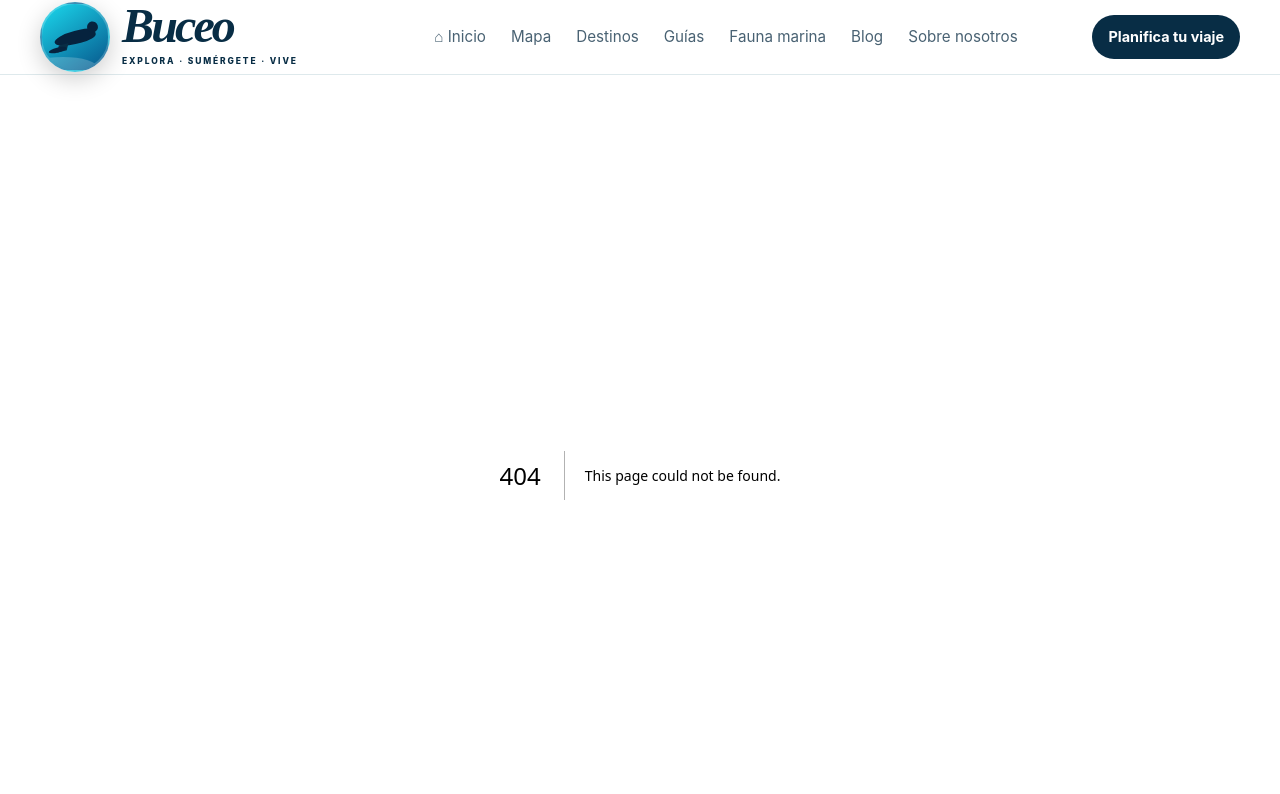
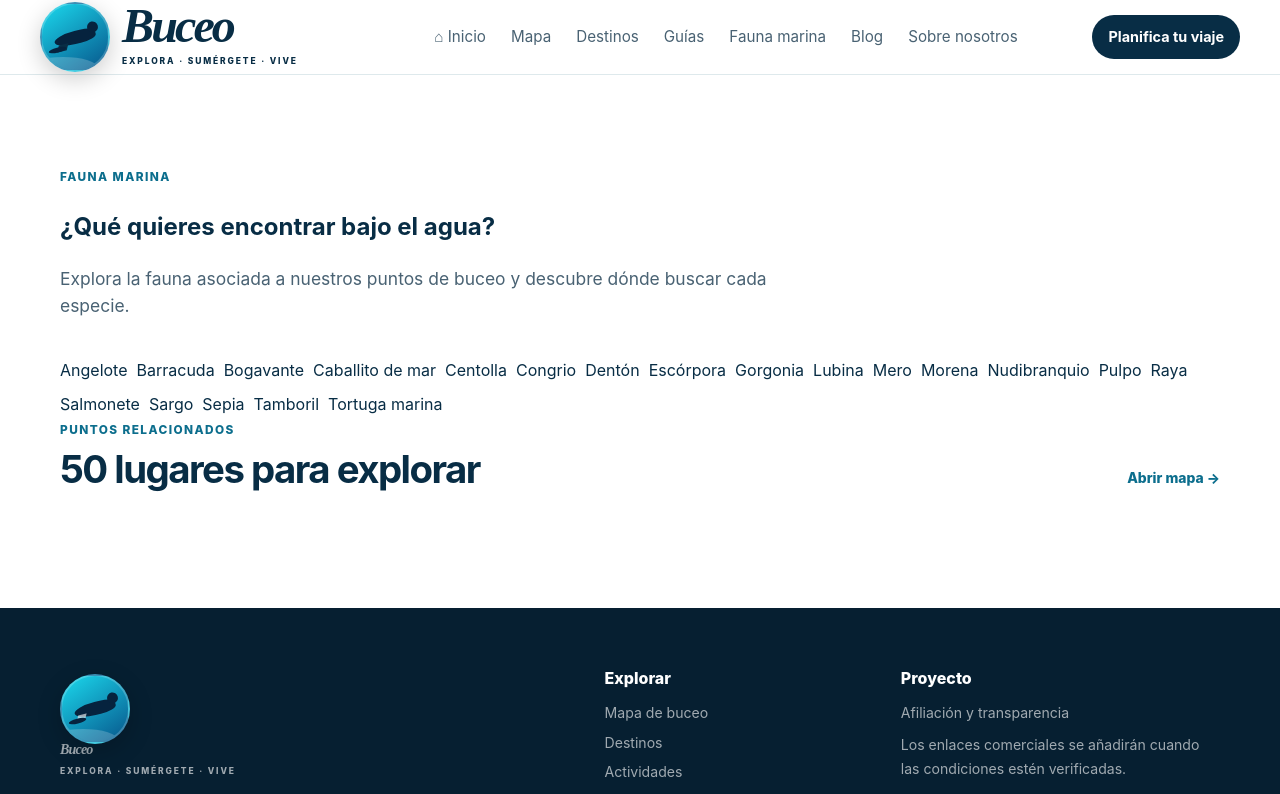
Before and after one commit to poldoria6-droi/buceo, a Next.js app: page /fauna in a window 1280 px wide. Before the commit this address had no page. Shown: the top 794 px of the page. Built offline with nearby package versions, Linux system fonts and the light colour scheme.

Commit message:
feat: add marine fauna landing page

```diff
--- /dev/null
+++ b/app/fauna/page.tsx
@@ -0,0 +1,4 @@
+import Link from "next/link";
+import { faunaList, diveSites } from "@/data/dive-sites";
+export const metadata={title:"Fauna marina",description:"Descubre la fauna marina que puedes encontrar en los puntos de buceo de España."};
+export default function FaunaPage(){return <section className="section fauna-page"><div className="container"><span className="eyebrow">FAUNA MARINA</span><h1>¿Qué quieres encontrar bajo el agua?</h1><p className="lead">Explora la fauna asociada a nuestros puntos de buceo y descubre dónde buscar cada especie.</p><div className="fauna-cloud">{faunaList.map(animal=><Link key={animal} href={`/mapa?fauna=${encodeURIComponent(animal)}`}>{animal}</Link>)}</div><div className="section-heading fauna-sites-heading"><div><span className="eyebrow">PUNTOS RELACIONADOS</span><h2>{diveSites.length} lugares para explorar</h2></div><Link href="/mapa" className="text-link">Abrir mapa →</Link></div></div></section>}
```
